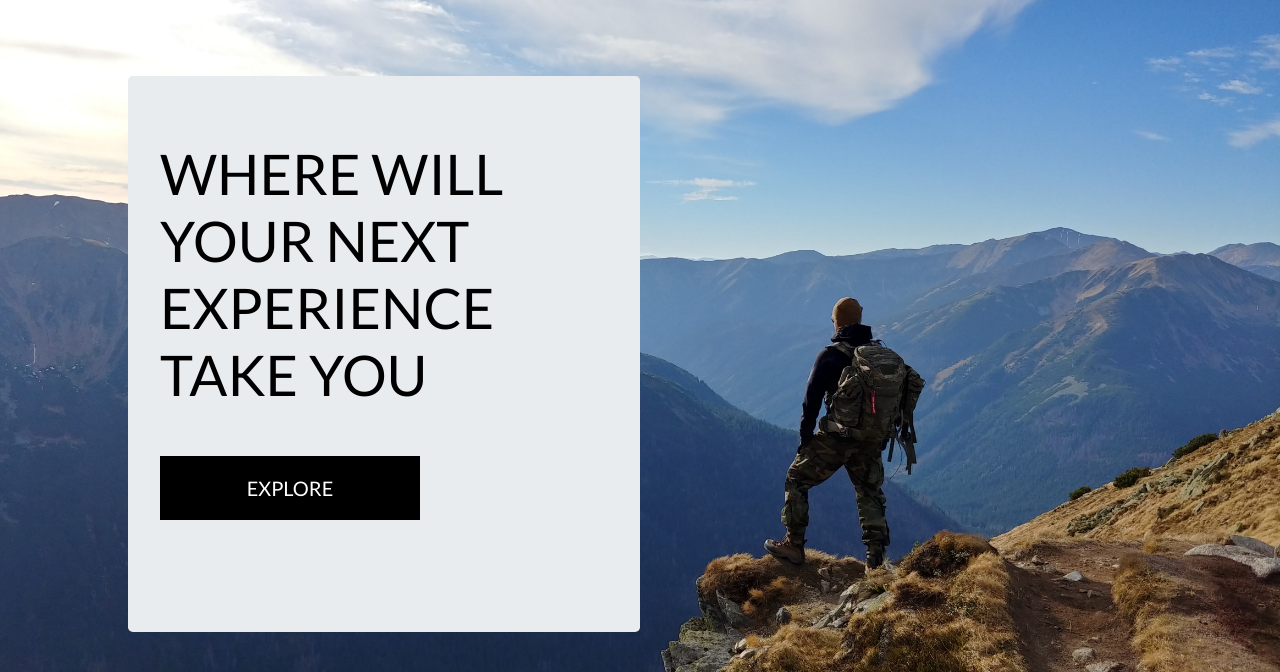
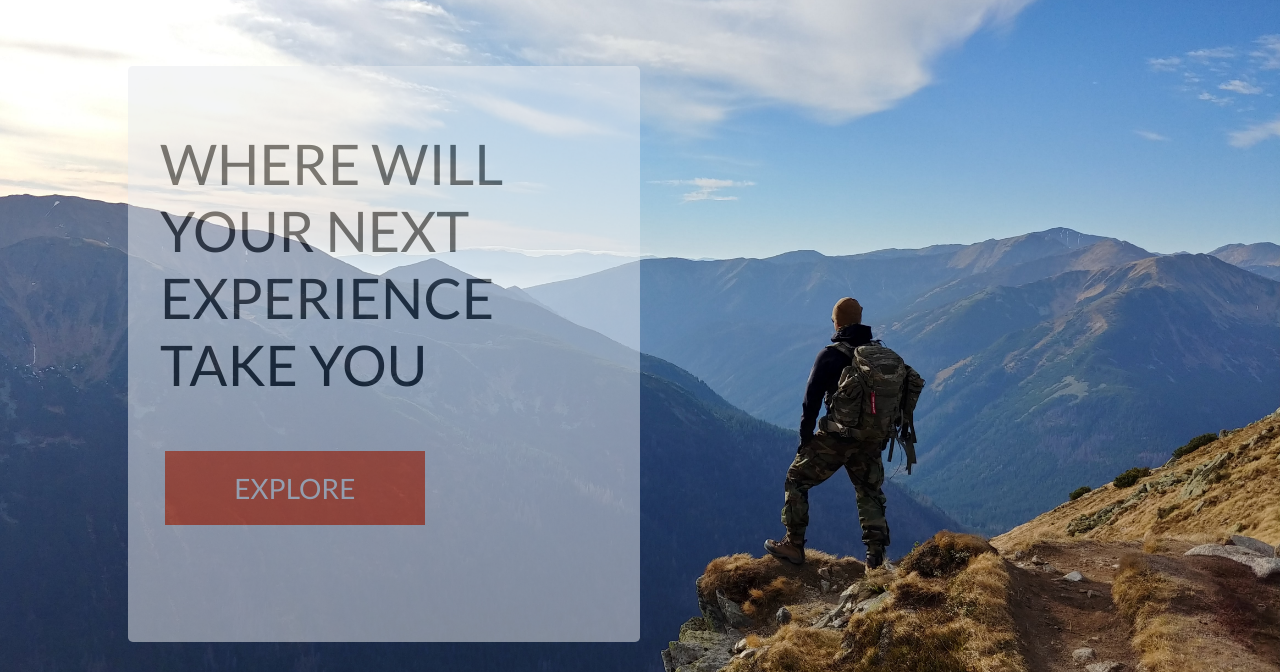
Before and after one commit to Code-Institute-Submissions/devgithubs-experia, a Django app: page / in a window 1280 px wide. Shown: the part 128-800 px from the top of the page. Run offline with Django 3.2, Linux system fonts and the light colour scheme; some libraries are stand-ins or nearby versions.

Commit message:
Jumbotron css

```diff
--- a/static/css/base.css
+++ b/static/css/base.css
@@ -70,6 +70,71 @@
 	z-index: -1;
 }
 
+.jumbotron {
+    opacity:0.5 !important;
+}
+
+.shop-now-button {
+    border-radius: 4px;
+    background-color: #f4511e;
+    border: none;
+    color: #FFFFFF;
+    text-align: center;
+    font-size: 28px;
+    padding: 20px;
+    width: 200px;
+    transition: all 0.5s;
+    cursor: pointer;
+    margin: 5px;
+  }
+
+  .shop-now-button span {
+    cursor: pointer;
+    display: inline-block;
+    position: relative;
+    transition: 0.5s;
+  }
+
+  .shop-now-button span:after {
+    content: '\00bb';
+    position: absolute;
+    opacity: 0;
+    top: 0;
+    right: -20px;
+    transition: 0.5s;
+  }
+
+  .shop-now-button:hover span {
+    padding-right: 25px;
+  }
+
+  .shop-now-button:hover span:after {
+    opacity: 1;
+    right: 0;
+  }
+
+  .heart {
+    display: relative;
+  }
+
+  .card-img-top {
+    width: 100%;
+    height: 20vw;
+    object-fit: cover;
+    border-radius: 8px;
+    display: block;
+
+}
+
+.heart-button {
+    position: absolute;
+    top: 0;
+    right: 0;
+    border: none;
+    color: oldlace;
+    background: none;
+}
+
 /* -------------------------------- Media Queries */
 
 /* Slightly larger container on xl screens */
```
